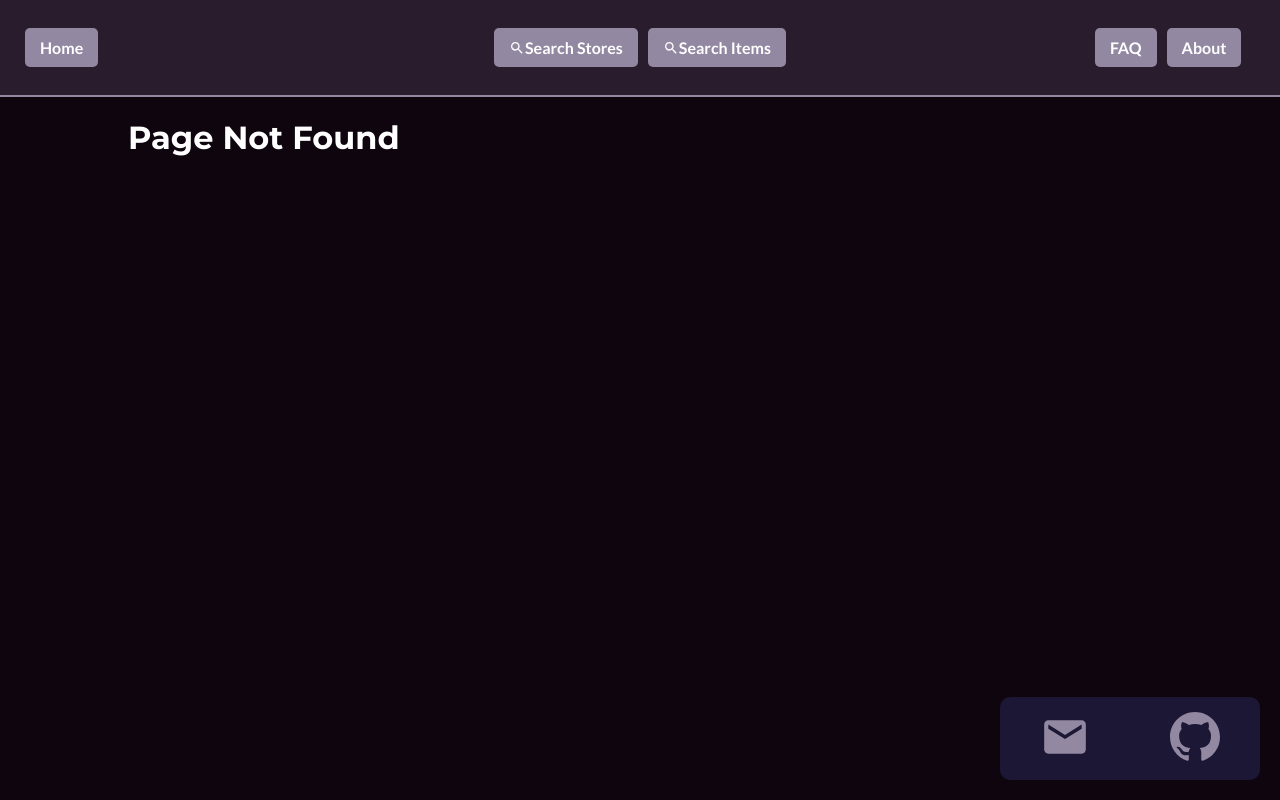
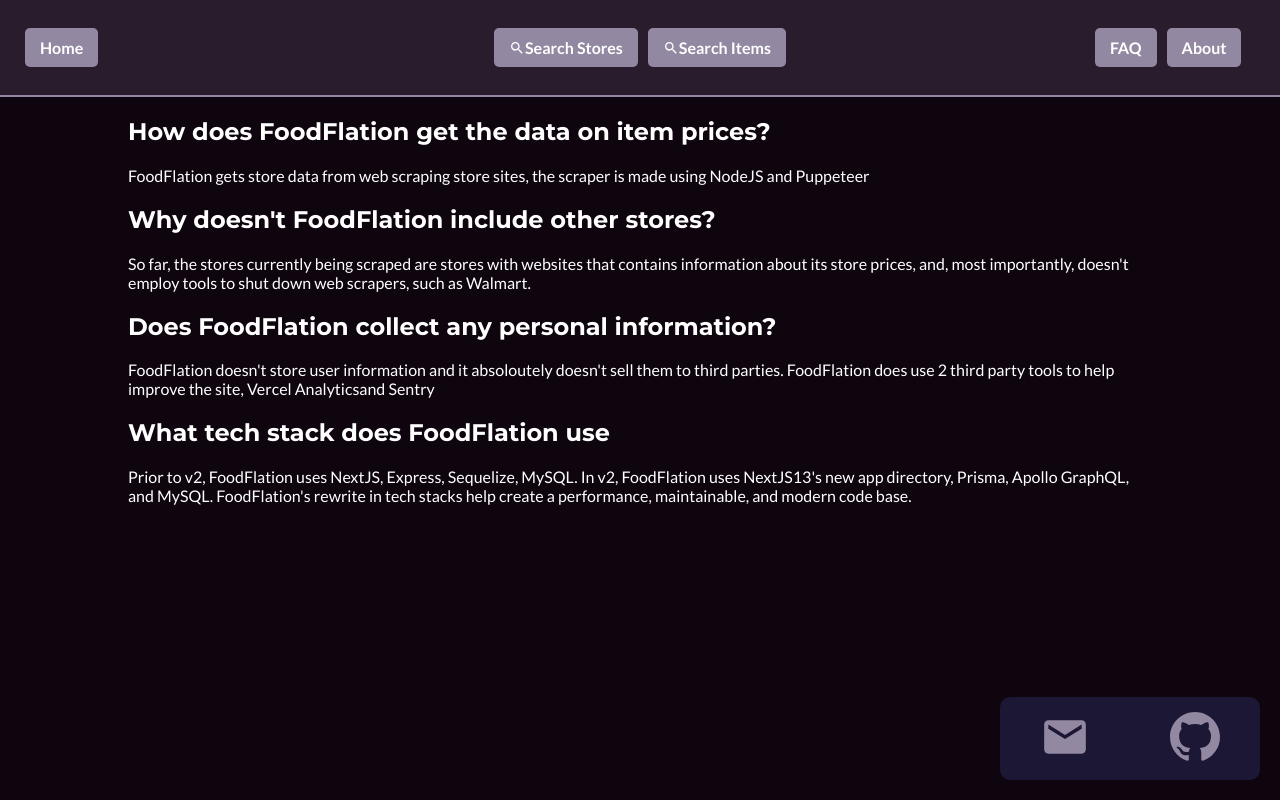
Before and after one commit to destroyer22719/FoodFlation, a Next.js app in the folder frontend/: page /faq in a window 1280 px wide. Before the commit this address had no page. Built offline with nearby package versions, Linux system fonts and the light colour scheme.

Commit message:
added faq and about page

```diff
--- /dev/null
+++ b/frontend/app/faq/page.tsx
@@ -0,0 +1,40 @@
+import Link from "next/link";
+
+const FaqPage = () => {
+  return (
+    <div>
+      <h2>How does FoodFlation get the data on item prices?</h2>
+      <div>
+        FoodFlation gets store data from web scraping store sites, the scraper
+        is made using NodeJS and Puppeteer
+      </div>
+      <h2>Why doesn't FoodFlation include other stores?</h2>
+      <div>
+        So far, the stores currently being scraped are stores with websites that
+        contains information about its store prices, and, most importantly,
+        doesn't employ tools to shut down web scrapers, such as Walmart.
+      </div>
+      <h2>Does FoodFlation collect any personal information?</h2>
+      <div>
+        FoodFlation doesn't store user information and it absoloutely doesn't
+        sell them to third parties. FoodFlation does use 2 third party tools to
+        help improve the site,{" "}
+        <Link
+          href={"https://vercel.com/docs/concepts/analytics/privacy-policy"}
+        >
+          Vercel Analytics
+        </Link>
+        and <Link href={"https://sentry.io/privacy/"}>Sentry</Link>
+      </div>
+      <h2>What tech stack does FoodFlation use</h2>
+      <div>
+        Prior to v2, FoodFlation uses NextJS, Express, Sequelize, MySQL. In v2,
+        FoodFlation uses NextJS13's new app directory, Prisma, Apollo GraphQL,
+        and MySQL. FoodFlation's rewrite in tech stacks help create a
+        performance, maintainable, and modern code base.
+      </div>
+    </div>
+  );
+};
+
+export default FaqPage;
```
Also changed, not shown: frontend/app/about/page.tsx (added, +17 -0 lines).
